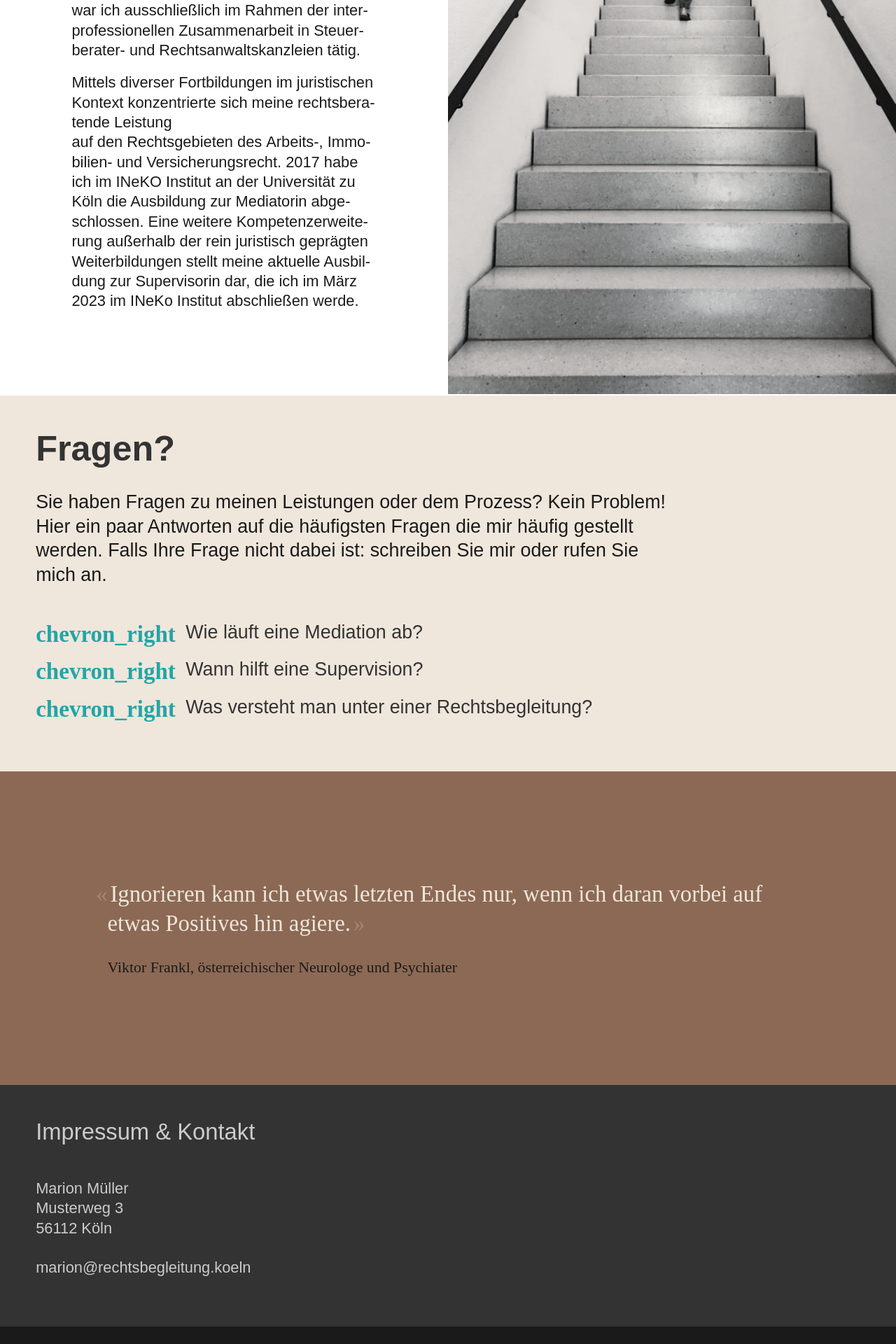
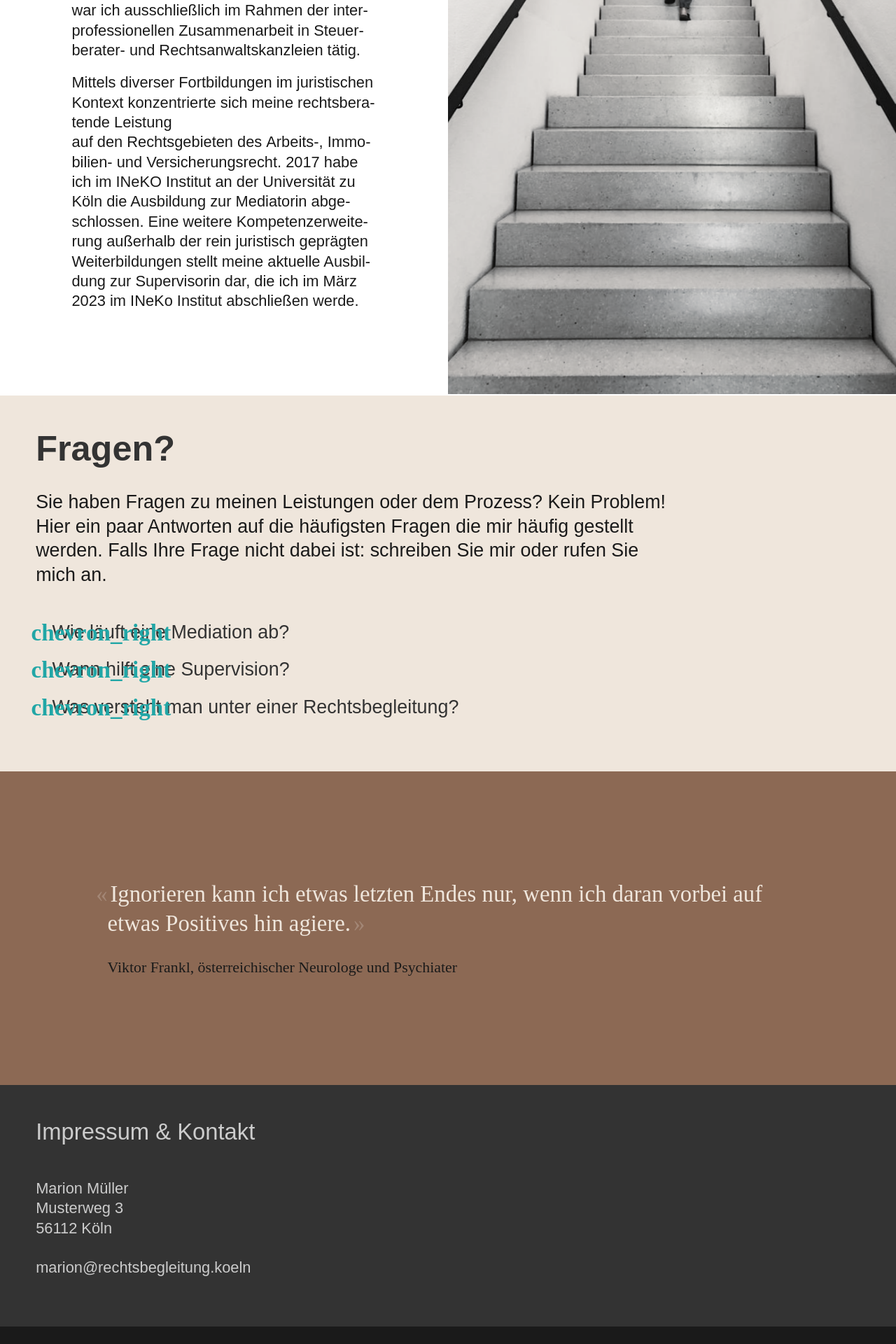
Before and after one commit to Klickmeister/marionmueller, a Jekyll site: the page built from index.html, in a window 1280 px wide. Shown: the part 2318-4238 px from the top of the page at 70% size. Built offline with Jekyll 4.4.1, drawn with Linux system fonts in a browser that asks for light colours; some web fonts are replaced.

Commit message:
Finetuning FAQs

```diff
--- a/_sass/components/details.scss
+++ b/_sass/components/details.scss
@@ -4,8 +4,13 @@ details {
   margin-left: var(--l);
   transition: padding var(--tr-slow), margin var(--tr-slow), opacity var(--tr-medium);
 
+  p {
+    margin-left: -1ch;
+  }
+
   summary {
-    margin-left: calc(var(--l) * -1);
+    position: relative;
+    margin-left: calc(var(--l) * -1.2);
     list-style: none;
 
     & > h3 {
@@ -19,21 +24,28 @@ details {
     &::-webkit-details-marker { display: none; }
 
     &::before {
+      position: absolute;
+      top: 0;
       display: inline-block;
+      margin: 0;
       color: var(--interaction-color);
-
-      @extend .icon;
-
       content: "chevron_right";
       font-size: var(--l);
       font-weight: var(--fw-bold);
       transition: transform ease-in-out 200ms;
+
+      @extend .icon;
+    }
+
+    h3 {
+      max-width: 90%;
+      padding-left: 2ch;
+      hyphens: auto;
     }
   }
 
   &[open] {
     padding-bottom: var(--l);
-    border-bottom: solid var(--border-width-l) var(--dark);
     margin-top: var(--fluid-space-l);
     margin-bottom: var(--fluid-space-l);
     opacity: 1 !important;
```
